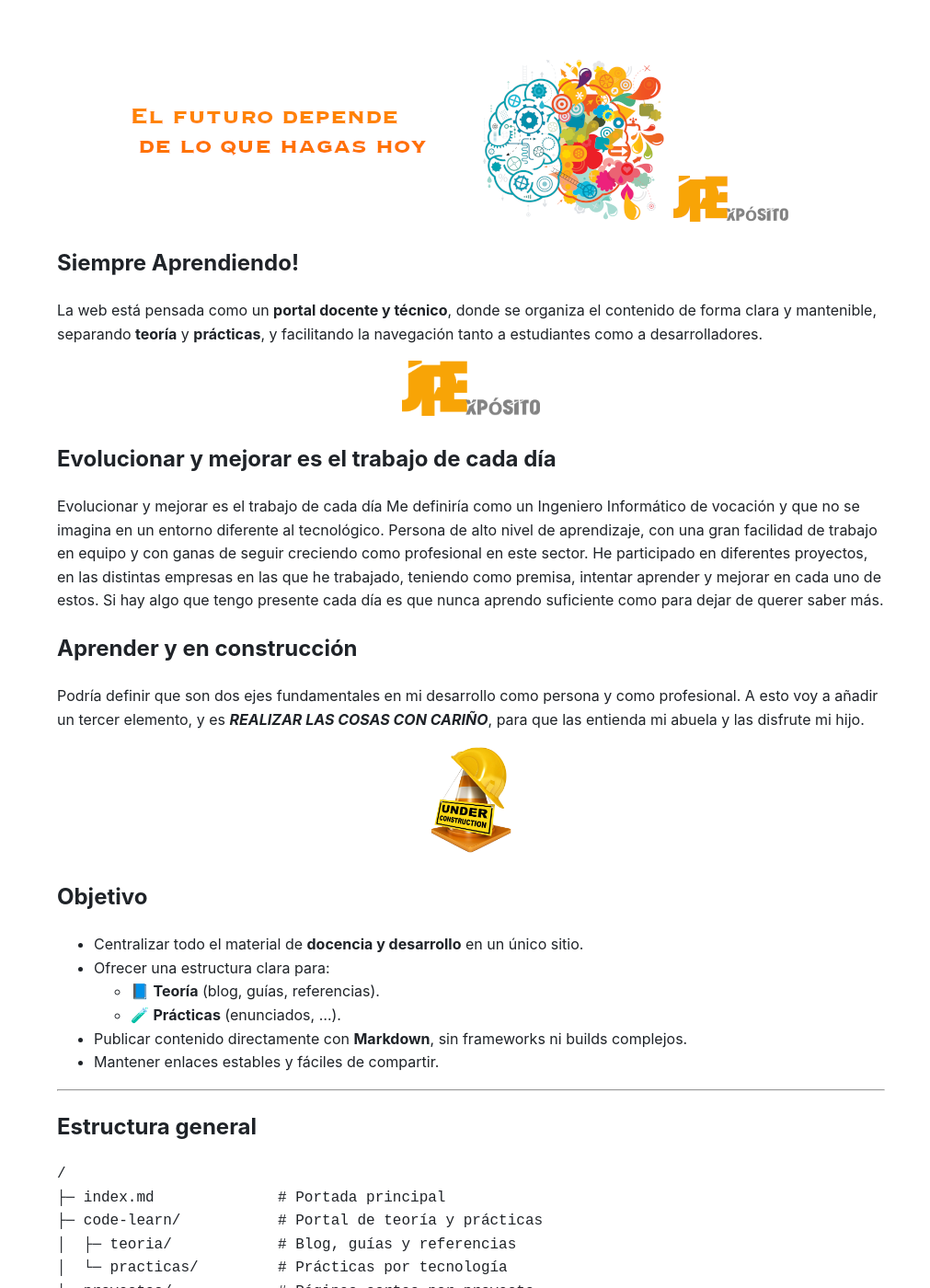
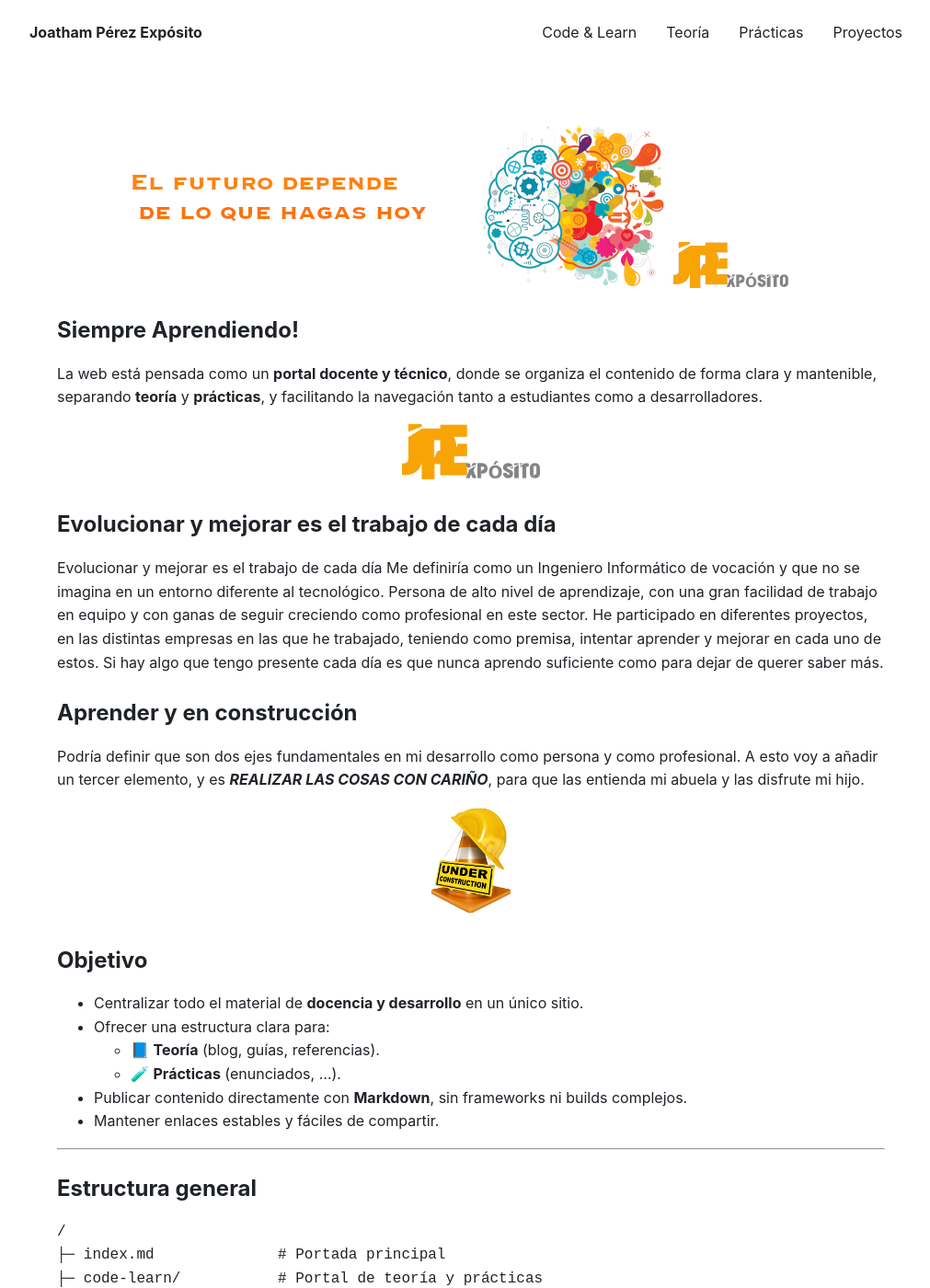
Before and after one commit to jpexposito/jpexposito.github.io, a Jekyll site: the page built from index.md, in a window 1280 px wide and 1400 px high. Shown: the whole window at 92% size, without its empty margins (128-1139 px from the left). Built offline with Jekyll 4.4.1, drawn with Linux system fonts in a browser that asks for light colours; some of the changed text lies outside the part shown.

```diff
--- a/_layouts/default.html
+++ b/_layouts/default.html
@@ -3,16 +3,38 @@
 <head>
   <meta charset="utf-8" />
   <meta name="viewport" content="width=device-width, initial-scale=1" />
+
   <title>{{ page.title }} · {{ site.title }}</title>
 
   <!-- Favicon -->
-  <link rel="icon" href="{{ '/assets/imgages/icons/logo-web-nar-ap.ico' | relative_url }}" sizes="any">
+  <link rel="icon" href="{{ '/assets/img/icons/logo-web-nar-ap.ico' | relative_url }}" sizes="any">
 
+  <!-- CSS -->
   <link rel="stylesheet" href="{{ '/assets/css/site.css' | relative_url }}">
 </head>
+
 <body>
+  <header class="topbar">
+    <div class="topbar__wrap">
+      <a class="brand" href="{{ '/' | relative_url }}">{{ site.title }}</a>
+
+      <nav class="menu">
+        <a href="{{ '/code-learn/' | relative_url }}">Code & Learn</a>
+        <a href="{{ '/code-learn/teoria/' | relative_url }}">Teoría</a>
+        <a href="{{ '/code-learn/practicas/' | relative_url }}">Prácticas</a>
+        <a href="{{ '/proyectos/' | relative_url }}">Proyectos</a>
+      </nav>
+    </div>
+  </header>
+
   <main class="container">
     {{ content }}
   </main>
+
+  <footer class="footer">
+    <div class="container">
+      <small>© {{ site.title }} — Docencia y desarrollo</small>
+    </div>
+  </footer>
 </body>
 </html>
--- a/assets/css/site.css
+++ b/assets/css/site.css
@@ -21,3 +21,64 @@ body {
   margin: 0 auto;
   padding: 24px;
 }
+
+/* Justificado (opcional) */
+.justify p,
+.justify li{
+  text-align: justify;
+  text-justify: inter-word;
+}
+
+/* Topbar */
+.topbar{
+  position: sticky;
+  top: 0;
+  z-index: 10;
+  background: var(--card);
+  border-bottom: 1px solid var(--border);
+}
+
+.topbar__wrap{
+  max-width: 960px;
+  margin: 0 auto;
+  padding: 14px 22px;
+  display:flex;
+  align-items:center;
+  justify-content:space-between;
+  gap: 16px;
+}
+
+.brand{
+  color: var(--text);
+  text-decoration:none;
+  font-weight:700;
+}
+
+.menu{
+  display:flex;
+  gap: 10px;
+  flex-wrap:wrap;
+}
+
+.menu a{
+  text-decoration:none;
+  color: var(--text);
+  padding: 8px 10px;
+  border-radius: 12px;
+  border: 1px solid transparent;
+}
+
+.menu a:hover{
+  border-color: var(--border);
+  background: #fff;
+}
+
+/* Headings más “docs” */
+h1,h2,h3{line-height:1.2}
+h2{margin-top: 28px}
+
+/* Footer */
+.footer{
+  border-top: 1px solid var(--border);
+  background: var(--card);
+}
```
Also changed, not shown: assets/images/icons/logo-web-nar-ap.ico (renamed from assets/logo-web-nar-ap.ico).
